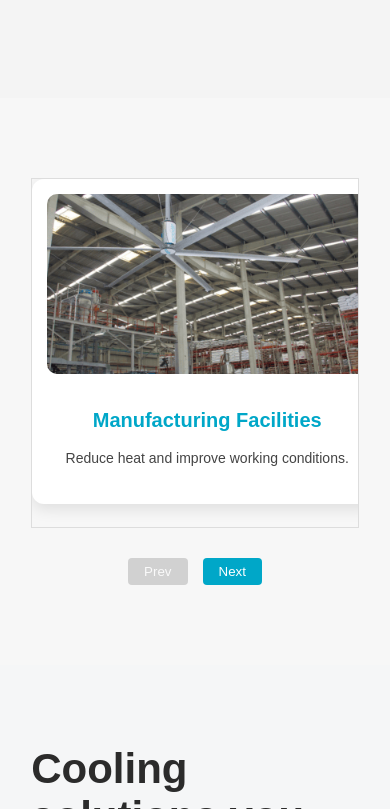
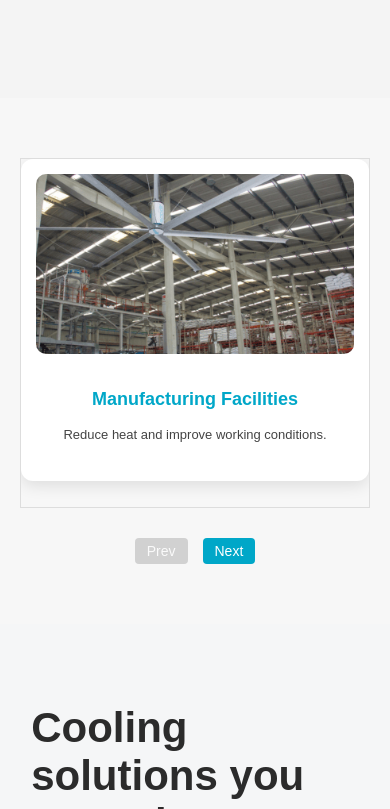
Before and after one commit to devxchaudhary01/Amca, a React (Vite) app: page / in a window 390 px wide. Shown: the part 2695-3504 px from the top of the page. Built offline with nearby package versions, Linux system fonts and the light colour scheme.

Commit message:
make reponsive

```diff
--- a/src/components/Hero3.jsx
+++ b/src/components/Hero3.jsx
@@ -1,4 +1,4 @@
-import React, { useState } from "react";
+import React, { useState, useEffect } from "react";
 import "../styles/hero3.css";
 
 import img4 from "../assets/4.png";
@@ -20,9 +20,28 @@ const cards = [
 const Hero3 = () => {
 
   const [index, setIndex] = useState(0);
+  const [visibleCards, setVisibleCards] = useState(3);
+
+  // 👇 Detect screen size
+  useEffect(() => {
+    const updateView = () => {
+      if (window.innerWidth <= 768) {
+        setVisibleCards(1);
+      } else if (window.innerWidth <= 1024) {
+        setVisibleCards(2);
+      } else {
+        setVisibleCards(3);
+      }
+    };
+
+    updateView();
+    window.addEventListener("resize", updateView);
+
+    return () => window.removeEventListener("resize", updateView);
+  }, []);
 
   const nextSlide = () => {
-    if (index < cards.length - 3) {
+    if (index < cards.length - visibleCards) {
       setIndex(index + 1);
     }
   };
@@ -40,7 +59,7 @@ const Hero3 = () => {
 
         <div
           className="engineering-cards"
-          style={{ transform: `translateX(-${index * 350}px)` }}
+          style={{ transform: `translateX(-${index * (100 / visibleCards)}%)` }}
         >
           {cards.map((card, i) => (
             <div className="card" key={i}>
@@ -55,7 +74,7 @@ const Hero3 = () => {
 
       <div className="slider-buttons">
         <button onClick={prevSlide} disabled={index === 0}>Prev</button>
-        <button onClick={nextSlide} disabled={index >= cards.length - 3}>Next</button>
+        <button onClick={nextSlide} disabled={index >= cards.length - visibleCards}>Next</button>
       </div>
 
     </section>
--- a/src/styles/hero3.css
+++ b/src/styles/hero3.css
@@ -1,73 +1,112 @@
-.engineering{
-padding:80px 8%;
-background:#f7f7f7;
-font-family:Arial, Helvetica, sans-serif;
+.engineering {
+  padding: 80px 8%;
+  background: #f7f7f7;
+  font-family: Arial, Helvetica, sans-serif;
 }
 
 /* SLIDER VIEW AREA */
-
-.slider-wrapper{
-overflow:hidden;
-width:1110px; /* 3 cards visible */
-margin:auto;
+.slider-wrapper {
+  overflow: hidden;
+  width: 100%;
+  max-width: 1110px;
+  margin: auto;
 }
 
 /* CARD TRACK */
-
-.engineering-cards{
-display:flex;
-gap:30px;
-transition:transform 0.6s ease;
+.engineering-cards {
+  display: flex;
+  gap: 30px;
+  transition: transform 0.6s ease;
 }
 
 /* CARD */
-
-.card{
-min-width:350px;
-background:white;
-border-radius:10px;
-overflow:hidden;
-box-shadow:0 4px 12px rgba(0,0,0,0.08);
+.card {
+  flex: 0 0 calc(33.333% - 20px);
+  background: white;
+  border-radius: 10px;
+  overflow: hidden;
+  box-shadow: 0 4px 12px rgba(0,0,0,0.08);
 }
 
-.card img{
-width:100%;
-height:200px;
-object-fit:cover;
+.card img {
+  width: 100%;
+  height: 200px;
+  object-fit: cover;
 }
 
-.card h3{
-font-size:20px;
-color:#00a7c8;
-margin:15px;
+.card h3 {
+  font-size: 20px;
+  color: #00a7c8;
+  margin: 15px;
 }
 
-.card p{
-font-size:14px;
-color:#444;
-margin:0 15px 20px;
-line-height:1.6;
+.card p {
+  font-size: 14px;
+  color: #444;
+  margin: 0 15px 20px;
+  line-height: 1.6;
 }
 
 /* BUTTONS */
-
-.slider-buttons{
-display:flex;
-justify-content:center;
-gap:15px;
-margin-top:30px;
+.slider-buttons {
+  display: flex;
+  justify-content: center;
+  gap: 15px;
+  margin-top: 30px;
 }
 
-.slider-buttons button{
-padding:6px 16px;
-background:#00a7c8;
-border:none;
-color:white;
-border-radius:4px;
-cursor:pointer;
+.slider-buttons button {
+  padding: 6px 16px;
+  background: #00a7c8;
+  border: none;
+  color: white;
+  border-radius: 4px;
+  cursor: pointer;
 }
 
-.slider-buttons button:disabled{
-opacity:.4;
-cursor:not-allowed;
+.slider-buttons button:disabled {
+  opacity: .4;
+  cursor: not-allowed;
 }
+
+/* ================= RESPONSIVE ================= */
+
+/* Tablet */
+@media (max-width: 1024px) {
+  .card {
+    flex: 0 0 calc(50% - 15px);
+  }
+}
+
+/* Mobile */
+@media (max-width: 768px) {
+
+  .engineering {
+    padding: 60px 20px;
+  }
+
+  .card {
+    flex: 0 0 100%;
+  }
+
+  .card img {
+    height: 180px;
+  }
+}
+
+/* Small Mobile */
+@media (max-width: 480px) {
+
+  .card h3 {
+    font-size: 18px;
+  }
+
+  .card p {
+    font-size: 13px;
+  }
+
+  .slider-buttons button {
+    padding: 5px 12px;
+    font-size: 14px;
+  }
+}
```
